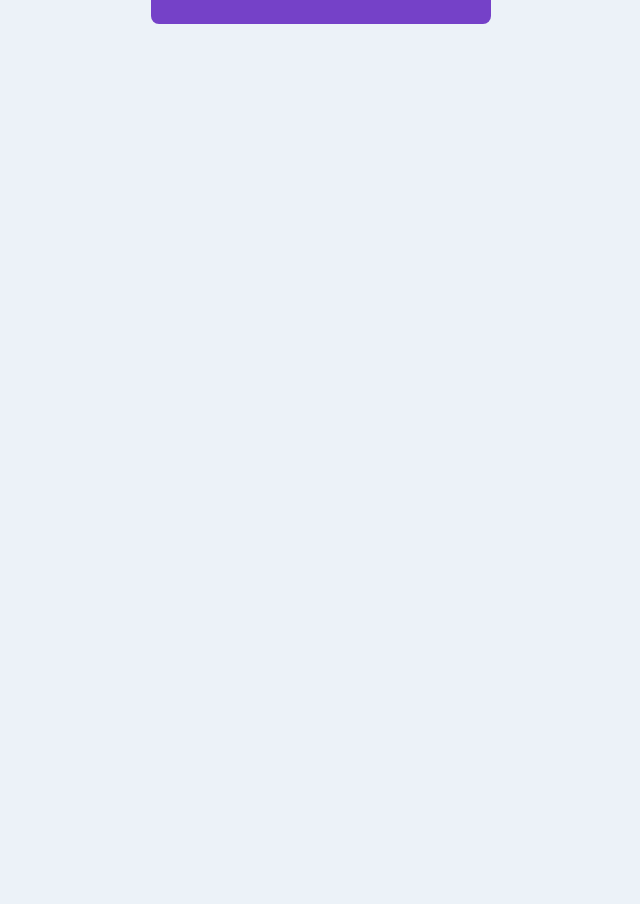
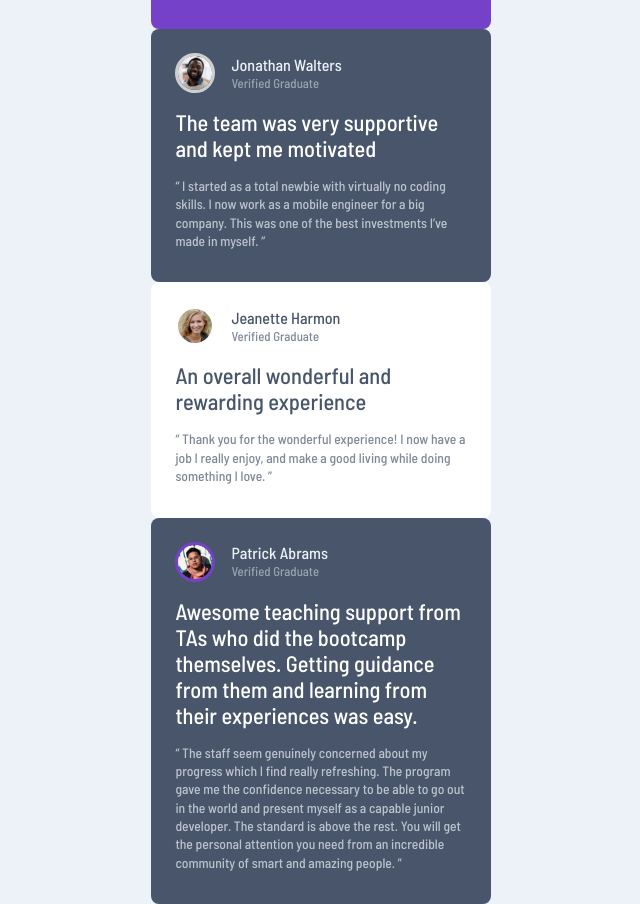
Before and after one commit to kaluczadzsi/testimonials-grid-section, a plain HTML site: page index.html in a window 1280 px wide. Shown: the part 426-1330 px from the top of the page, without its empty margins (319-959 px from the left). Before the commit the page ends 832 px from the top, so only its background shows below. Drawn offline with Linux system fonts and the light colour scheme.

Commit message:
Utility classes added

```diff
--- a/index.html
+++ b/index.html
@@ -53,6 +53,96 @@
             </footer>
           </div>
         </article>
+        <article class="bg-gray">
+          <div class="flex">
+            <header>
+              <div>
+                <img
+                  class="border-light-gray"
+                  src="images/image-jonathan.jpg"
+                  alt="Jonathan"
+                />
+                <div>
+                  <p>Jonathan Walters</p>
+                  <p>Verified Graduate</p>
+                </div>
+              </div>
+            </header>
+            <summary>
+              <p>The team was very supportive and kept me motivated</p>
+            </summary>
+            <footer>
+              <p>
+                “ I started as a total newbie with virtually no coding skills. I
+                now work as a mobile engineer for a big company. This was one of
+                the best investments I’ve made in myself. ”
+              </p>
+            </footer>
+          </div>
+        </article>
+        <article class="bg-white">
+          <div class="flex">
+            <header>
+              <div>
+                <img
+                  class="border-white"
+                  src="images/image-jeanette.jpg"
+                  alt="Jeanette"
+                />
+                <div>
+                  <p class="text-gray">Jeanette Harmon</p>
+                  <p class="review-graduate-gray">Verified Graduate</p>
+                </div>
+              </div>
+            </header>
+            <summary>
+              <p class="text-gray">
+                An overall wonderful and rewarding experience
+              </p>
+            </summary>
+            <footer>
+              <p class="review-graduate-gray">
+                “ Thank you for the wonderful experience! I now have a job I
+                really enjoy, and make a good living while doing something I
+                love. ”
+              </p>
+            </footer>
+          </div>
+        </article>
+        <article class="bg-gray">
+          <div class="flex">
+            <header>
+              <div>
+                <img
+                  class="border-purple"
+                  src="images/image-patrick.jpg"
+                  alt="Patrick"
+                />
+                <div>
+                  <p>Patrick Abrams</p>
+                  <p>Verified Graduate</p>
+                </div>
+              </div>
+            </header>
+            <summary>
+              <p>
+                Awesome teaching support from TAs who did the bootcamp
+                themselves. Getting guidance from them and learning from their
+                experiences was easy.
+              </p>
+            </summary>
+            <footer>
+              <p>
+                “ The staff seem genuinely concerned about my progress which I
+                find really refreshing. The program gave me the confidence
+                necessary to be able to go out in the world and present myself
+                as a capable junior developer. The standard is above the rest.
+                You will get the personal attention you need from an incredible
+                community of smart and amazing people. ”
+              </p>
+            </footer>
+          </div>
+        </article>
       </div>
     </main>
     <!-- Daniel Clifford Verified Graduate I received a job offer mid-course, and the
--- a/scss/style.scss
+++ b/scss/style.scss
@@ -8,8 +8,8 @@ body {
 }
 
 img {
-  width: 35px;
-  height: 35px;
+  width: 40px;
+  height: 40px;
   border-radius: 50%;
   border: 3px solid #fff;
 }
@@ -19,6 +19,34 @@ main {
   justify-content: center;
   height: 100%;
   margin-top: 2rem;
+}
+
+.bg-gray {
+  background-color: $very-dark-grayish-blue;
+}
+
+.bg-white {
+  background-color: $white;
+}
+
+.text-gray {
+  color: $very-dark-grayish-blue !important;
+}
+
+.review-graduate-gray {
+  color: hsl(217, 19%, 35%, 0.7) !important;
+}
+
+.border-light-gray {
+  border-color: $light-gray;
+}
+
+.border-white {
+  border-color: $white;
+}
+
+.border-purple {
+  border-color: $moderate-violet;
 }
 .flex {
   display: flex;
@@ -48,11 +76,12 @@ article {
         &:nth-child(1) {
           color: $light-grayish-blue;
           line-height: 1.3;
+          font-size: 1rem;
         }
         // state
         &:nth-child(2) {
+          font-size: 0.8rem;
           color: rgba(236, 242, 248, 50%);
-          font-size: 0.7rem;
         }
       }
     }
```
Also changed, not shown: css/style.css, 1 other file.
